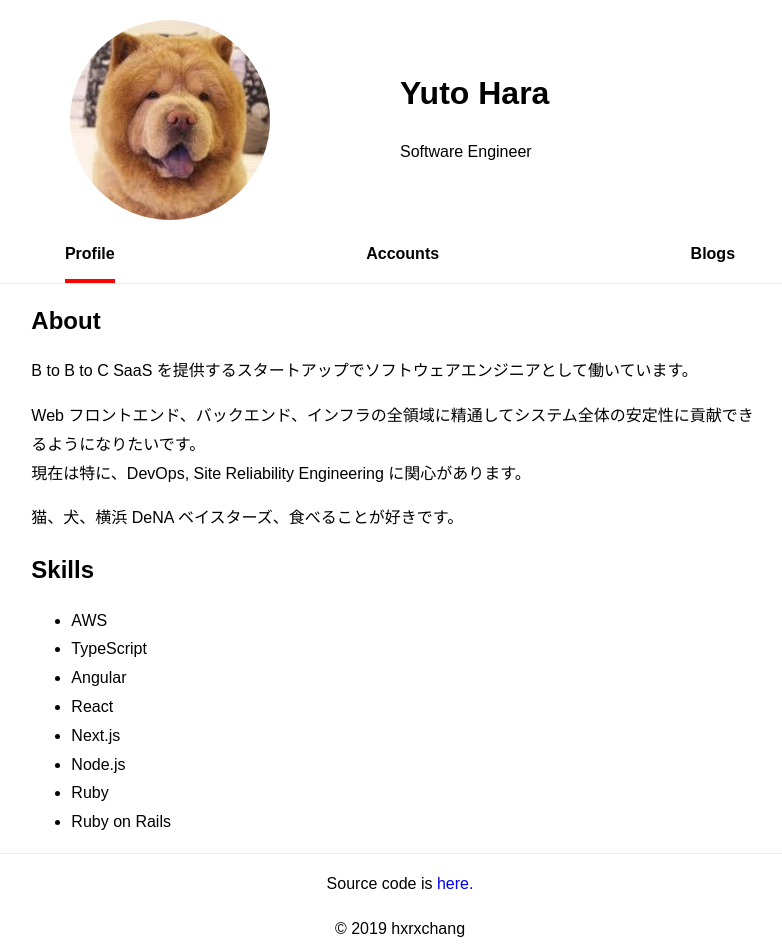
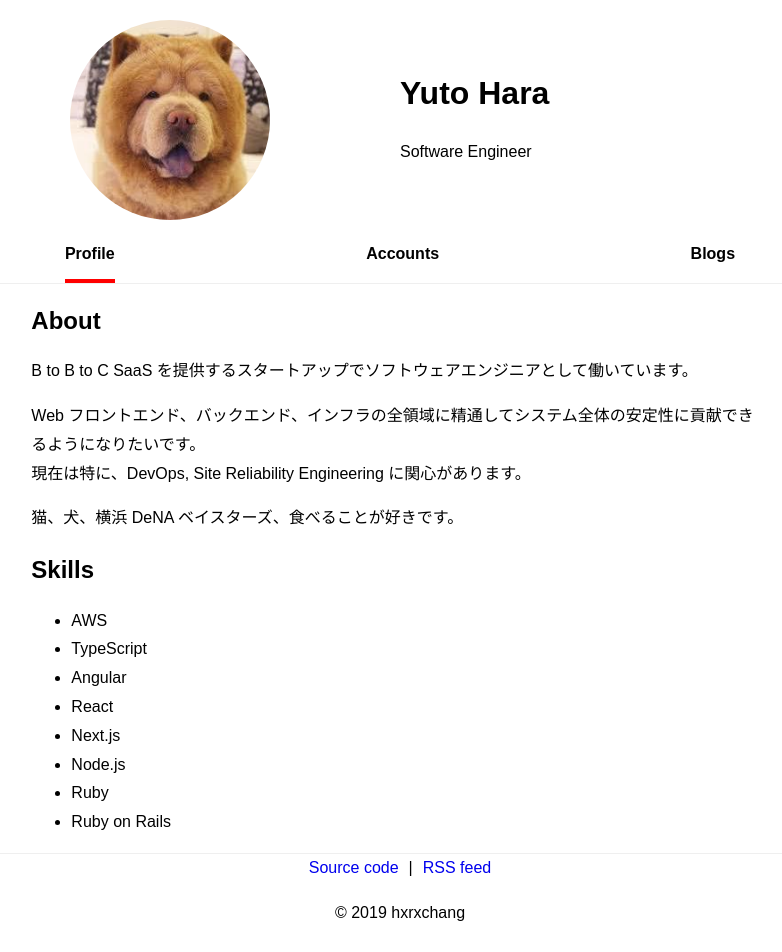
Before and after one commit to hxrxchang/my-next-page, a Next.js app: page / in a window 1280 px wide. Shown: the top 952 px of the page, without its empty margins (240-1022 px from the left). Built offline with nearby package versions, Linux system fonts and the light colour scheme; no server answers.

Commit message:
feat: RSS feedへのリンクを用意

```diff
--- a/src/components/footer.tsx
+++ b/src/components/footer.tsx
@@ -4,17 +4,24 @@ import styled from 'styled-components';
 const Styled = styled.footer`
   border-top: 1px solid #efefef;
   text-align: center;
+
+  .link {
+    padding: 10px;
+  }
 `;
 
 export const Footer: React.FC<{}> = ({}) => {
   return (
     <Styled>
-      <p>
-        Source code is{' '}
-        <a href="https://github.com/hxrxchang/my-next-page" target="_blank" rel="noopener">
-          here.
+      <div>
+        <a className="link" href="https://github.com/hxrxchang/my-next-page" target="_blank" rel="noopener">
+          Source code
         </a>
-      </p>
+        <span>|</span>
+        <a className="link" href="/feed.xml" target="_blank" rel="noopener">
+          RSS feed
+        </a>
+      </div>
       <p>&copy; 2019 hxrxchang</p>
     </Styled>
   );
```
